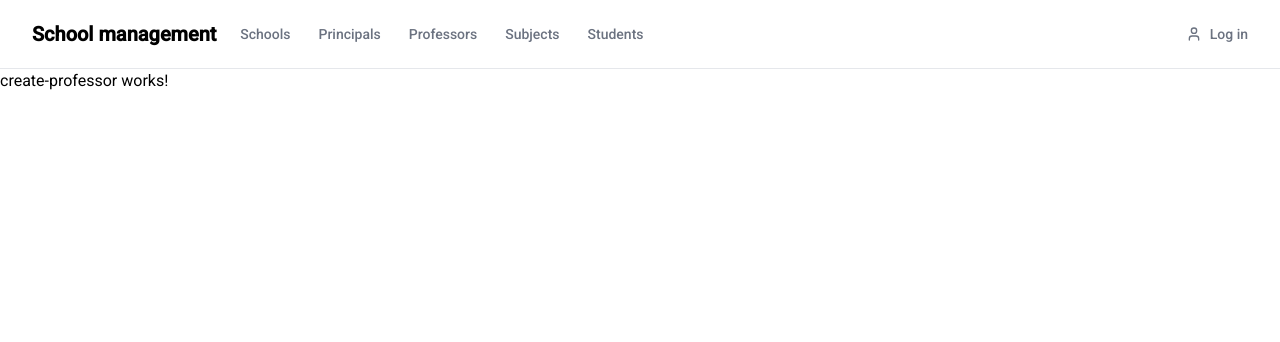
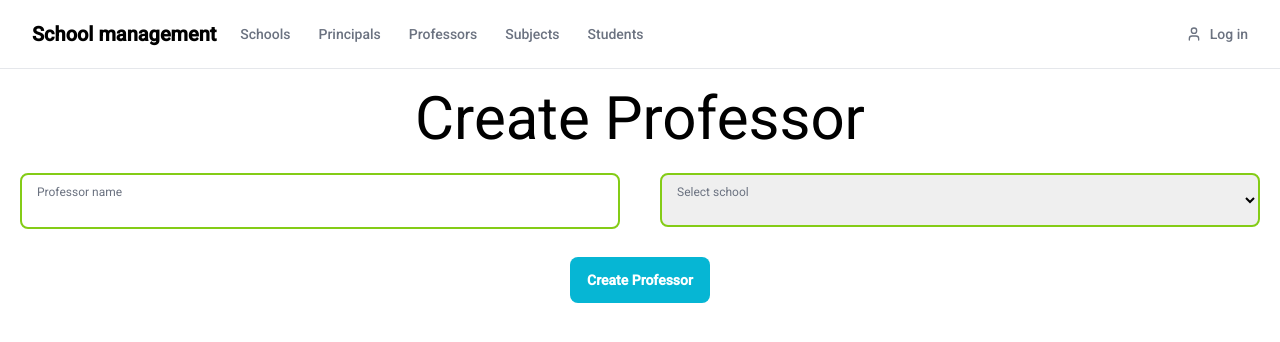
Before and after one commit to DanielBojchovski/SchoolManagementDotNet8Angular17MaterialTailwindUI, an Angular app: page /create-professor in a window 1280 px wide. Shown: the top 342 px of the page. Built offline with nearby package versions, Linux system fonts and the light colour scheme; no server answers.

Commit message:
professor crud completed

```diff
--- a/src/app/Repositories/Principal/Responses/IInitUpdatePrincipalResponse.ts
+++ b/src/app/Repositories/Principal/Responses/IInitUpdatePrincipalResponse.ts
@@ -3,5 +3,5 @@ import { IPrincipalDto } from "../Models/IPrincipalDto";
 
 export interface IInitUpdatePrincipalResponse{
     principal: IPrincipalDto;
-    schoolOptions: IDropDownItem[]
+    schoolOptions: IDropDownItem[];
 }
--- a/src/app/Repositories/Professor/Components/create-professor/create-professor.component.html
+++ b/src/app/Repositories/Professor/Components/create-professor/create-professor.component.html
@@ -1 +1,55 @@
-<p>create-professor works!</p>
+<h1 class="text-center my-5 text-6xl dark:text-white">Create Professor</h1>
+
+<div class="grid grid-cols-1 md:grid-cols-2">
+
+    <div class="relative mx-5 my-1">
+        <input [(ngModel)]="request.name"  type="text" id="hs-floating-input-email" class="border-2 border-lime-500 peer p-4 block w-full rounded-lg text-sm placeholder:text-transparent focus:border-blue-500 focus:ring-blue-500 disabled:opacity-50 disabled:pointer-events-none dark:bg-slate-900 dark:border-gray-700 dark:text-gray-400 dark:focus:ring-gray-600
+        focus:pt-6
+        focus:pb-2
+        [&:not(:placeholder-shown)]:pt-6
+        [&:not(:placeholder-shown)]:pb-2
+        autofill:pt-6
+        autofill:pb-2">
+        <label for="hs-floating-input-email" class="absolute top-0 start-0 p-4 h-full text-sm truncate pointer-events-none transition ease-in-out duration-100 border border-transparent dark:text-white peer-disabled:opacity-50 peer-disabled:pointer-events-none
+          peer-focus:text-xs
+          peer-focus:-translate-y-1.5
+          peer-focus:text-gray-500
+          peer-[:not(:placeholder-shown)]:text-xs
+          peer-[:not(:placeholder-shown)]:-translate-y-1.5
+          peer-[:not(:placeholder-shown)]:text-gray-500">Professor name</label>
+      </div>
+
+      <div class="relative mx-5 my-1">
+        <select [(ngModel)]="request.schoolId" class="border-2 border-lime-500 peer p-4 pe-9 block w-full rounded-lg text-sm focus:border-blue-500 focus:ring-blue-500 disabled:opacity-50 disabled:pointer-events-none dark:bg-slate-900 dark:border-gray-700 dark:text-gray-400 dark:focus:ring-gray-600
+        focus:pt-6
+        focus:pb-2
+        [&:not(:placeholder-shown)]:pt-6
+        [&:not(:placeholder-shown)]:pb-2
+        autofill:pt-6
+        autofill:pb-2">
+        @if(schoolOptions.length === 0){
+            <option disabled>No available options</option>
+        }
+        @else {
+            <option value="0">--</option>
+            @for(school of schoolOptions; track $index){
+                <option [value]="school.id">{{school.name}}</option>
+            }
+        }
+        </select>
+        <label class="absolute top-0 start-0 p-4 h-full truncate pointer-events-none transition ease-in-out duration-100 border border-transparent dark:text-white peer-disabled:opacity-50 peer-disabled:pointer-events-none
+          peer-focus:text-xs
+          peer-focus:-translate-y-1.5
+          peer-focus:text-gray-500
+          peer-[:not(:placeholder-shown)]:text-xs
+          peer-[:not(:placeholder-shown)]:-translate-y-1.5
+          peer-[:not(:placeholder-shown)]:text-gray-500">Select school</label>
+      </div>
+
+</div>
+
+<div class="text-center">
+    <button type="button" class="my-6 py-3 px-4 inline-flex items-center gap-x-2 text-sm font-semibold rounded-lg border border-transparent bg-cyan-500 text-white hover:bg-cyan-600 disabled:opacity-50 disabled:pointer-events-none dark:focus:outline-none dark:focus:ring-1 dark:focus:ring-gray-600" (click)="CreateProfessor()">
+      Create Professor
+    </button>
+  </div>
--- a/src/app/Repositories/Professor/Components/create-professor/create-professor.component.ts
+++ b/src/app/Repositories/Professor/Components/create-professor/create-professor.component.ts
@@ -1,12 +1,47 @@
-import { Component } from '@angular/core';
+import { Component, OnInit } from '@angular/core';
+import { FormsModule } from '@angular/forms';
+import { ProfessorService } from '../../Services/professor.service';
+import { MatSnackBar } from '@angular/material/snack-bar';
+import { Router } from '@angular/router';
+import { IDropDownItem } from '../../../../Common/Models/IDropDownItem';
+import { ICreateProfessorRequest } from '../../Requests/ICreateProfessorRequest';
+import { take } from 'rxjs';
 
 @Component({
   selector: 'app-create-professor',
   standalone: true,
-  imports: [],
+  imports: [FormsModule],
   templateUrl: './create-professor.component.html',
   styleUrl: './create-professor.component.css'
 })
-export class CreateProfessorComponent {
+export class CreateProfessorComponent implements OnInit{
 
+  constructor(private service: ProfessorService, private _snackBar: MatSnackBar, private router: Router){}
+
+  schoolOptions: IDropDownItem[] = [];
+
+  request: ICreateProfessorRequest = {
+    name: "",
+    schoolId: 0
+  }
+
+  ngOnInit(): void {
+    this.service.GetSchoolsDropDown().pipe(take(1)).subscribe(x => {
+      this.schoolOptions = x.list;
+    })
+  }
+
+  CreateProfessor(){
+    if(this.request.name.trim() === "" || this.request.schoolId === 0){
+      this._snackBar.open("Invalid name or school not selected!", "Close");
+      return;
+    }
+
+    this.service.CreateProfessor(this.request).pipe(take(1)).subscribe(x => {
+      if(x.isSuccessful){
+        this._snackBar.open("Professor created!", "Close");
+        this.router.navigate(['/list-professors']);
+      }
+    })
+  }
 }
--- a/src/app/Repositories/Professor/Components/update-professor/update-professor.component.html
+++ b/src/app/Repositories/Professor/Components/update-professor/update-professor.component.html
@@ -1 +1,57 @@
-<p>update-professor works!</p>
+<h1 class="text-center my-5 text-6xl dark:text-white">Update Professor</h1>
+
+@if(response){
+    <div class="grid grid-cols-1 md:grid-cols-2">
+
+        <div class="relative mx-5 my-1">
+            <input [(ngModel)]="response.professor.name"  type="text" id="hs-floating-input-email" class="border-2 border-lime-500 peer p-4 block w-full rounded-lg text-sm placeholder:text-transparent focus:border-blue-500 focus:ring-blue-500 disabled:opacity-50 disabled:pointer-events-none dark:bg-slate-900 dark:border-gray-700 dark:text-gray-400 dark:focus:ring-gray-600
+            focus:pt-6
+            focus:pb-2
+            [&:not(:placeholder-shown)]:pt-6
+            [&:not(:placeholder-shown)]:pb-2
+            autofill:pt-6
+            autofill:pb-2">
+            <label for="hs-floating-input-email" class="absolute top-0 start-0 p-4 h-full text-sm truncate pointer-events-none transition ease-in-out duration-100 border border-transparent dark:text-white peer-disabled:opacity-50 peer-disabled:pointer-events-none
+              peer-focus:text-xs
+              peer-focus:-translate-y-1.5
+              peer-focus:text-gray-500
+              peer-[:not(:placeholder-shown)]:text-xs
+              peer-[:not(:placeholder-shown)]:-translate-y-1.5
+              peer-[:not(:placeholder-shown)]:text-gray-500">Professor name</label>
+          </div>
+
+          <div class="relative mx-5 my-1">
+            <select [(ngModel)]="response.professor.schoolId" class="border-2 border-lime-500 peer p-4 pe-9 block w-full rounded-lg text-sm focus:border-blue-500 focus:ring-blue-500 disabled:opacity-50 disabled:pointer-events-none dark:bg-slate-900 dark:border-gray-700 dark:text-gray-400 dark:focus:ring-gray-600
+            focus:pt-6
+            focus:pb-2
+            [&:not(:placeholder-shown)]:pt-6
+            [&:not(:placeholder-shown)]:pb-2
+            autofill:pt-6
+            autofill:pb-2">
+            @if(response.schoolOptions.length === 0){
+                <option disabled>No available options</option>
+            }
+            @else {
+                <option value="0">--</option>
+                @for(school of response.schoolOptions; track $index){
+                    <option [value]="school.id">{{school.name}}</option>
+                }
+            }
+            </select>
+            <label class="absolute top-0 start-0 p-4 h-full truncate pointer-events-none transition ease-in-out duration-100 border border-transparent dark:text-white peer-disabled:opacity-50 peer-disabled:pointer-events-none
+              peer-focus:text-xs
+              peer-focus:-translate-y-1.5
+              peer-focus:text-gray-500
+              peer-[:not(:placeholder-shown)]:text-xs
+              peer-[:not(:placeholder-shown)]:-translate-y-1.5
+              peer-[:not(:placeholder-shown)]:text-gray-500">Select school</label>
+          </div>
+
+    </div>
+
+    <div class="text-center">
+        <button type="button" class="my-6 py-3 px-4 inline-flex items-center gap-x-2 text-sm font-semibold rounded-lg border border-transparent bg-cyan-500 text-white hover:bg-cyan-600 disabled:opacity-50 disabled:pointer-events-none dark:focus:outline-none dark:focus:ring-1 dark:focus:ring-gray-600" (click)="UpdatePrincipal()">
+          Update Professor
+        </button>
+      </div>
+}
--- a/src/app/Repositories/Professor/Components/update-professor/update-professor.component.ts
+++ b/src/app/Repositories/Professor/Components/update-professor/update-professor.component.ts
@@ -1,12 +1,53 @@
-import { Component } from '@angular/core';
+import { Component, OnInit } from '@angular/core';
+import { FormsModule } from '@angular/forms';
+import { ProfessorService } from '../../Services/professor.service';
+import { MatSnackBar } from '@angular/material/snack-bar';
+import { ActivatedRoute, Router } from '@angular/router';
+import { take } from 'rxjs';
+import { IIdRequest } from '../../../../Common/Requests/IIdRequest';
+import { IInitUpdateProfessorResponse } from '../../Responses/IInitUpdateProfessorResponse';
+import { IUpdateProfessorRequest } from '../../Requests/IUpdateProfessorRequest';
 
 @Component({
   selector: 'app-update-professor',
   standalone: true,
-  imports: [],
+  imports: [FormsModule],
   templateUrl: './update-professor.component.html',
   styleUrl: './update-professor.component.css'
 })
-export class UpdateProfessorComponent {
+export class UpdateProfessorComponent implements OnInit{
 
+  constructor(private service: ProfessorService, private _snackBar: MatSnackBar, private router: Router, private activatedRoute: ActivatedRoute){ }
+
+  response!: IInitUpdateProfessorResponse;
+
+  ngOnInit(): void {
+    this.activatedRoute.paramMap
+    .pipe(take(1)).subscribe({
+      next: (params) => {
+        const id = params.get('id');
+        if (id) {
+          let idRequest: IIdRequest = {id: parseInt(id)};
+          this.service.InitUpdateProfessor(idRequest).pipe(take(1)).subscribe(x => {
+              this.response = x;
+            })
+        }
+      }
+    })
+  }
+
+  UpdatePrincipal(){
+    let request: IUpdateProfessorRequest = {
+      id: this.response.professor.id,
+      name: this.response.professor.name,
+      schoolId:this.response.professor.schoolId
+    }
+
+    this.service.UpdateProfessor(request).pipe(take(1)).subscribe(x => {
+      if(x.isSuccessful){
+        this._snackBar.open("Professor updated!", "Close");
+        this.router.navigate(['/list-professors']);
+      }
+    })
+  }
 }
--- /dev/null
+++ b/src/app/Repositories/Professor/Models/IProfessorDto.ts
@@ -0,0 +1,5 @@
+export interface IProfessorDto {
+    id: number;
+    name: string;
+    schoolId: number;
+}
--- /dev/null
+++ b/src/app/Repositories/Professor/Responses/IInitUpdateProfessorResponse.ts
@@ -0,0 +1,7 @@
+import { IDropDownItem } from "../../../Common/Models/IDropDownItem";
+import { IProfessorDto } from "../Models/IProfessorDto";
+
+export interface IInitUpdateProfessorResponse{
+    professor: IProfessorDto;
+    schoolOptions: IDropDownItem[];
+}
--- a/src/app/Repositories/Professor/Services/professor.service.ts
+++ b/src/app/Repositories/Professor/Services/professor.service.ts
@@ -9,6 +9,8 @@ import { ICreateProfessorRequest } from '../Requests/ICreateProfessorRequest';
 import { IOperationStatusResponse } from '../../../Common/Responses/IOperationStatusResponse';
 import { IUpdatePrincipalRequest } from '../../Principal/Requests/IUpdatePrincipalRequest';
 import { IDeleteProfessorResponse } from '../Responses/IDeleteProfessorResponse';
+import { IDropDownResponse } from '../../../Common/Responses/IDropDownResponse';
+import { IInitUpdateProfessorResponse } from '../Responses/IInitUpdateProfessorResponse';
 
 @Injectable({
   providedIn: 'root'
@@ -42,4 +44,12 @@ export class ProfessorService {
   DeleteProfessor(request: IIdRequest): Observable<IDeleteProfessorResponse>{
     return this.http.post<IDeleteProfessorResponse>(this.professorUrl + "DeleteProfessor", request);
   }
+
+  GetSchoolsDropDown(): Observable<IDropDownResponse>{
+    return this.http.get<IDropDownResponse>(this.professorUrl + "GetSchoolsDropDown");
+  }
+
+  InitUpdateProfessor(request: IIdRequest): Observable<IInitUpdateProfessorResponse> {
+    return this.http.post<IInitUpdateProfessorResponse>(this.professorUrl + "InitUpdateProfessor", request);
+  }
 }
```
